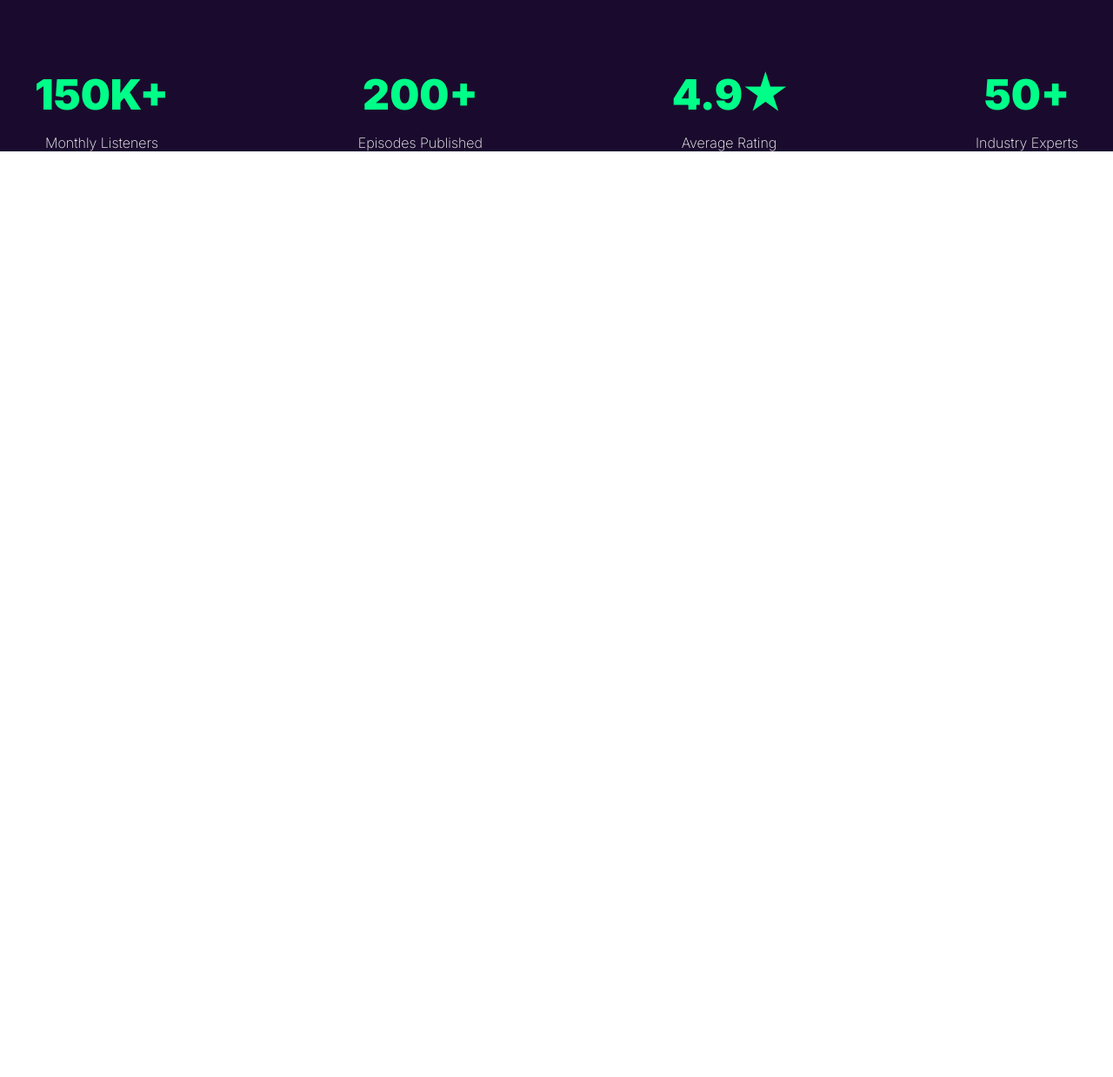
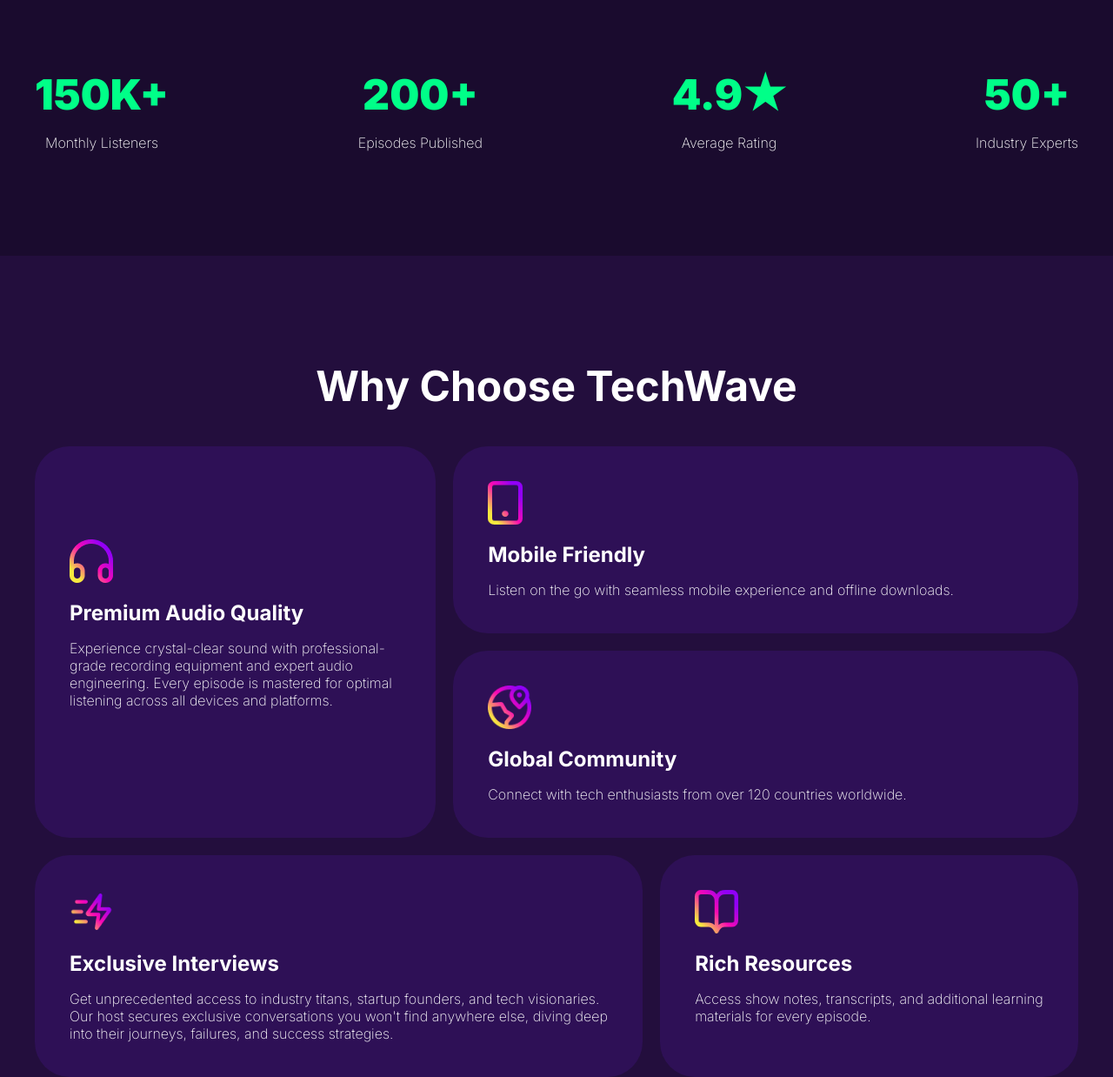
Before and after one commit to saikat281/TechWave, a plain HTML site: page index.html in a window 1280 px wide. Shown: the part 1032-2270 px from the top of the page at 87% size. Before the commit the page ends 1206 px from the top, so only its background shows below. Drawn offline with Linux system fonts and the light colour scheme.

Commit message:
Designed AboutTechWave section

```diff
--- a/index.html
+++ b/index.html
@@ -67,8 +67,6 @@
         </div>
     </section>
 
-
-
     <section id="review-section">
         <div class="review-container">
             <div class="info">
@@ -90,6 +88,37 @@
 
         </div>
     </section>
+
+    <section id="aboutTechWave-section">
+        <h1 style="color: white;">Why Choose TechWave</h1>
+        <div class="aboutTechWave-container">
+            <div id="Premium" >
+                <img src="assets/headphone.png" alt="">
+                <h2>Premium Audio Quality</h2>
+                <p>Experience crystal-clear sound with professional-grade recording equipment and expert audio engineering. Every episode is mastered for optimal listening across all devices and platforms.</p>
+            </div>
+            <div id="Mobile" class="review-info-style">
+                <img src="assets/device.png" alt="">
+                <h2>Mobile Friendly</h2>
+                <p>Listen on the go with seamless mobile experience and offline downloads.</p>
+            </div>
+            <div id="Global" class="review-info-style">
+                <img src="assets/location.png" alt="">
+                <h2>Global Community</h2>
+                <p>Connect with tech enthusiasts from over 120 countries worldwide.</p>
+            </div>
+            <div id="Exclusive" class="review-info-style">
+                <img src="assets/zap-fast.png" alt="">
+                <h2>Exclusive Interviews</h2>
+                <p>Get unprecedented access to industry titans, startup founders, and tech visionaries. Our host secures exclusive conversations you won't find anywhere else, diving deep into their journeys, failures, and success strategies.</p>
+            </div>
+            <div id="Rich" class="review-info-style">
+                <img src="assets/resource.png" alt="">
+                <h2>Rich Resources</h2>
+                <p>Access show notes, transcripts, and additional learning materials for every episode.</p>
+            </div>
+        </div>
+    </section>
 </body>
 
 </html>
--- a/style.css
+++ b/style.css
@@ -142,6 +142,7 @@ header {
     padding-top: 5rem;
     background-color: #1A0B2E;
     color:white;
+    padding-bottom: 7.5rem;
 }
 #review-section .review-container{
     width: 1200px;
@@ -163,3 +164,101 @@ header {
     font-size: 1rem;
     font-weight: 200;
 }
+
+#aboutTechWave-section{
+    background-color: #230E3D;
+    padding-top: 7.5rem;
+}
+#aboutTechWave-section .aboutTechWave-container{
+    width: 1200px;
+    margin: 0px auto;
+}
+
+/* ---------------------------------- */
+#aboutTechWave-section .aboutTechWave-container>*{
+    background-color: rgba(64, 20, 122, 0.4);
+    color: white;
+}
+#aboutTechWave-section h1{
+    display: flex;
+    justify-content: center;
+    font-size: 3rem;
+    font-weight: bold;
+    margin-bottom: 2.5rem;
+}
+
+
+#Premium{
+    grid-area: Premium;
+
+    padding: 6.6875rem 2.5rem ;
+    border-radius: 2.5rem;
+}
+#Premium img{
+    width: 3.125rem;
+    height: 3.125rem;
+    margin-bottom: 1rem;
+}
+#Premium h2{
+    font-size: 24px;
+    margin-bottom: 1rem;
+}
+#Premium p{
+    font-size: 1rem;
+    font-weight: 200;
+}
+
+
+
+#Mobile{
+    grid-area: Mobile;
+
+}
+#Global{
+    grid-area: Global;
+}
+#Exclusive{
+    grid-area: Exclusive;
+}
+#Rich{
+    grid-area: Rich;
+}
+
+
+.review-info-style{
+    padding:  2.5rem ;
+    background-color: rgba(64, 20, 122, 0.4);
+    border-radius: 2.5rem;
+}
+.review-info-style img{
+    width: 3.125rem;
+    height: 3.125rem;
+    margin-bottom: 1rem;
+}
+.review-info-style h2{
+    font-size: 24px;
+    margin-bottom: 1rem;
+}
+.review-info-style p{
+    font-size: 1rem;
+    font-weight: 200;
+}
+
+
+#Mobile img{
+    width: 2.5rem;
+    height: 3.125rem;
+    margin-bottom: 1rem;
+}
+
+#aboutTechWave-section .aboutTechWave-container{
+    display: grid;
+    gap:20px;
+    grid-template-areas:
+    "Premium Mobile Mobile"
+    "Premium Global Global"
+    "Exclusive Exclusive Rich"
+}
+#aboutTechWave-section .aboutTechWave-container .i1{
+
+}
```
Also changed, not shown: assets/zap-fast.png (added).
